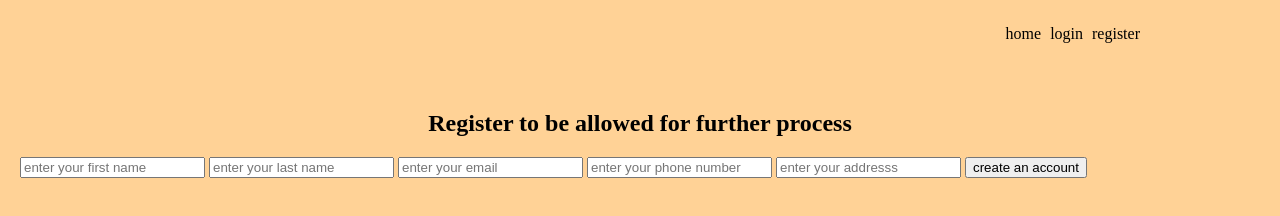
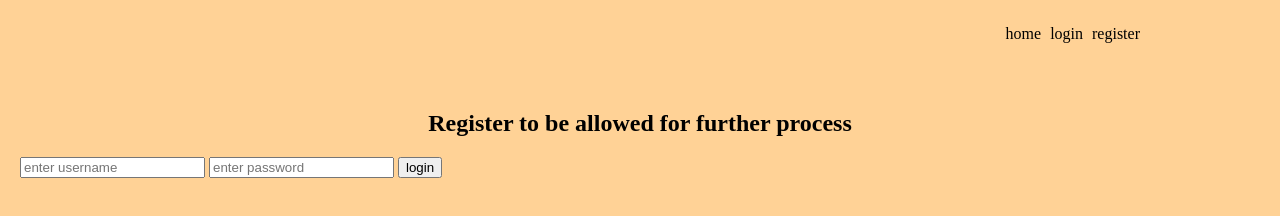
Before and after one commit to Nschadrack/Health_center, a plain HTML site: page login.html in a window 1280 px wide. Drawn offline with Linux system fonts and the light colour scheme.

Commit message:
login page

```diff
--- a/login.html
+++ b/login.html
@@ -16,12 +16,9 @@
 	<div>
 		<h2>Register to be allowed for further process</h2>
 		<form>
-			<input type="text" placeholder="enter your first name" />
-			<input type="text" placeholder="enter your last name" />
-			<input type="email" placeholder="enter your email" />
-			<input type="text" placeholder="enter your phone number" />
-			<input type="text" placeholder="enter your addresss" />
-			<input type="submit" value="create an account"/>
+			<input type="text" placeholder="enter username" />
+			<input type="password" placeholder="enter password" />
+			<input type="submit" value="login"/>
 		</form>
 	</div>
 </body>
```
Also changed, not shown: 1 other file.
